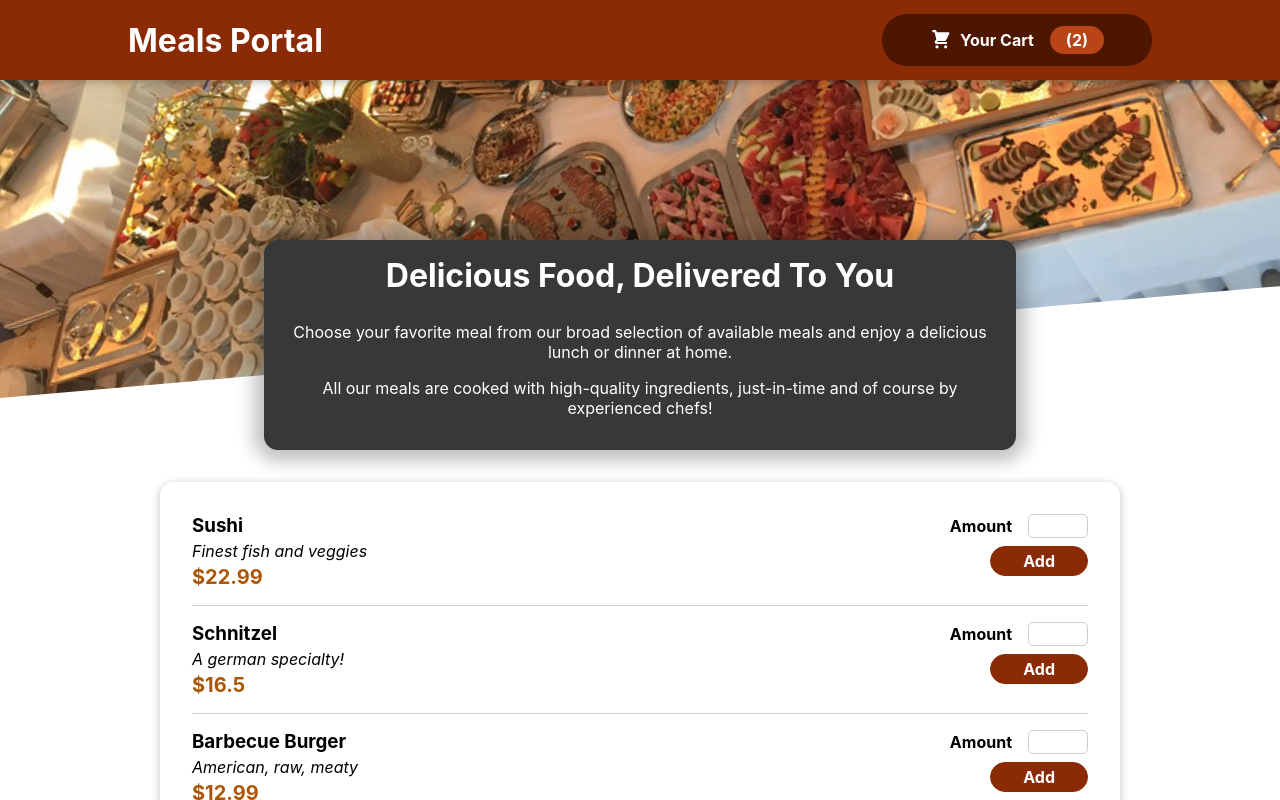
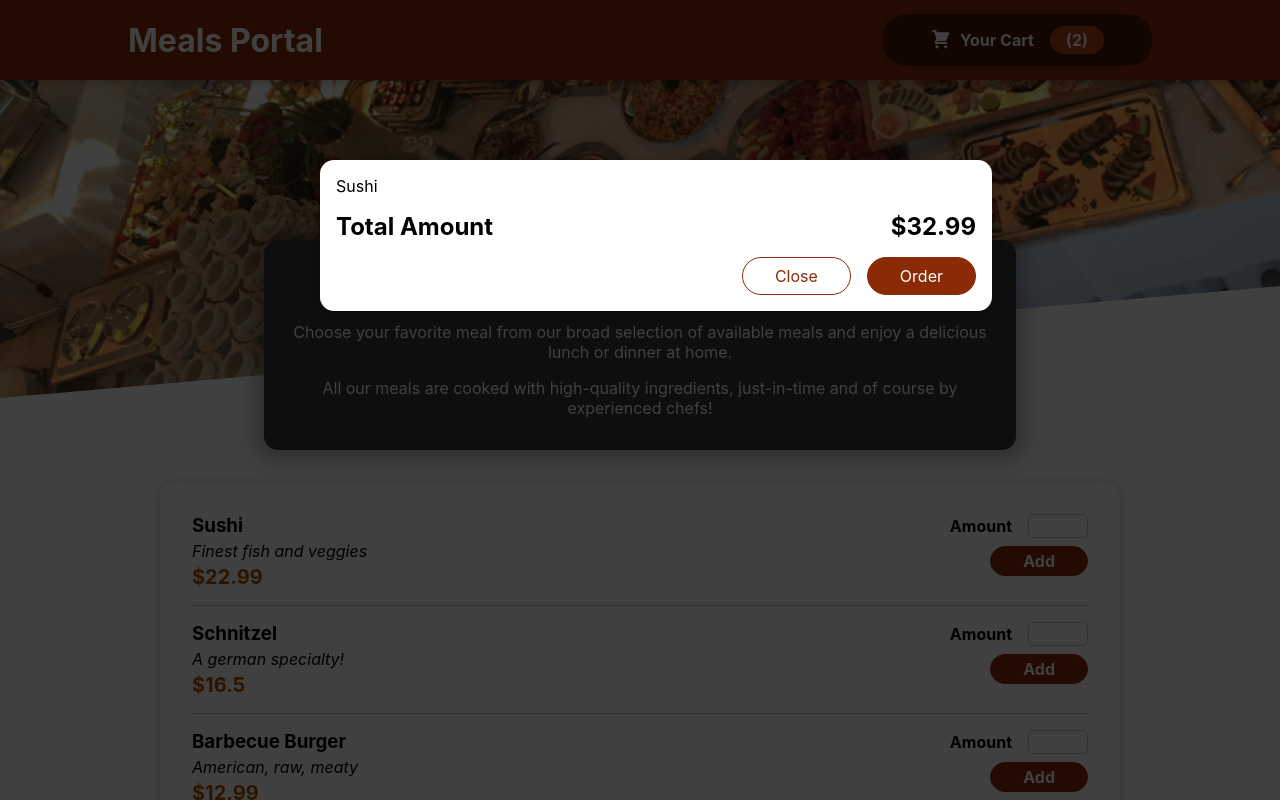
Before and after one commit to prasadsurase/react-food-portal, a React (Create React App) app: page / in a window 1280 px wide. Shown: the top 800 px of the page. Built offline with nearby package versions, Linux system fonts and the light colour scheme.

Commit message:
Added modal popup

```diff
--- a/public/index.html
+++ b/public/index.html
@@ -28,6 +28,7 @@
   </head>
   <body>
     <noscript>You need to enable JavaScript to run this app.</noscript>
+    <div id="overlay-root"></div>
     <div id="root"></div>
     <!--
       This HTML file is a template.
--- a/src/App.tsx
+++ b/src/App.tsx
@@ -1,10 +1,12 @@
 import React from 'react';
 import Header from './components/Layout/Header';
 import Meals from './components/Meals/Meals';
+import Cart from './components/Cart/Cart';
 
 function App() {
   return (
     <React.Fragment>
+      <Cart/>
       <Header />
       <main>
         <Meals />
--- /dev/null
+++ b/src/components/Cart/Backdrop.tsx
@@ -0,0 +1,16 @@
+import React from "react";
+import classes from './Modal.module.css';
+
+type BackdropProps = {
+  children?: any;
+};
+
+const Backdrop = (props: BackdropProps) => {
+  return(
+    <div className={classes.backdrop}>
+
+    </div>
+  );
+};
+
+export default React.memo(Backdrop);
--- a/src/components/Cart/Cart.tsx
+++ b/src/components/Cart/Cart.tsx
@@ -1,5 +1,6 @@
 import React from "react";
 import classes from './Cart.module.css';
+import Modal from "./Modal";
 
 type CartProps = {
   children?: any;
@@ -15,7 +16,7 @@
     }
   ].map(item => <li>{item.name}</li>)}</ul>;
   return(
-    <div>
+    <Modal>
       {cartItems}
       <div className={classes.total}>
         <span>Total Amount</span>
@@ -25,7 +26,7 @@
         <button className={classes['button--alt']}>Close</button>
         <button className={classes.button}>Order</button>
       </div>
-    </div>
+    </Modal>
   );
 };
 
--- /dev/null
+++ b/src/components/Cart/Modal.module.css
@@ -0,0 +1,40 @@
+.backdrop {
+  position: fixed;
+  top: 0;
+  left: 0;
+  width: 100%;
+  height: 100vh;
+  z-index: 20;
+  background-color: rgba(0, 0, 0, 0.75);
+}
+
+.modal {
+  position: fixed;
+  top: 20vh;
+  left: 5%;
+  width: 90%;
+  background-color: white;
+  padding: 1rem;
+  border-radius: 14px;
+  box-shadow: 0 2px 8px rgba(0, 0, 0, 0.25);
+  z-index: 30;
+  animation: slide-down 300ms ease-out forwards;
+}
+
+@media (min-width: 768px) {
+  .modal {
+    width: 40rem;
+    left: calc(50% - 20rem);
+  }
+}
+
+@keyframes slide-down {
+  from {
+    opacity: 0;
+    transform: translateY(-3rem);
+  }
+  to {
+    opacity: 1;
+    transform: translateY(0);
+  }
+}
--- /dev/null
+++ b/src/components/Cart/Modal.tsx
@@ -0,0 +1,21 @@
+import React from "react";
+import ReactDOM from "react-dom";
+import ModalOverlay from "./ModalOverlay";
+import Backdrop from "./Backdrop";
+
+type ModalProps = {
+  children?: any;
+};
+
+const Modal = ({children}: ModalProps) => {
+  const portalElement = document.getElementById('overlay-root') as HTMLElement;
+
+  return(
+    <React.Fragment>
+      {ReactDOM.createPortal(<Backdrop/>, portalElement)}
+      {ReactDOM.createPortal(<ModalOverlay>{children}</ModalOverlay>, portalElement)}
+    </React.Fragment>
+  );
+};
+
+export default React.memo(Modal);
--- /dev/null
+++ b/src/components/Cart/ModalOverlay.tsx
@@ -0,0 +1,18 @@
+import React from "react";
+import classes from './Modal.module.css';
+
+type ModalOverlayProps = {
+  children?: any;
+};
+
+const ModalOverlay = ({children}: ModalOverlayProps) => {
+  return(
+    <div className={classes.modal}>
+      <div className={classes.content}>
+        {children}
+      </div>
+    </div>
+  );
+};
+
+export default React.memo(ModalOverlay);
```
